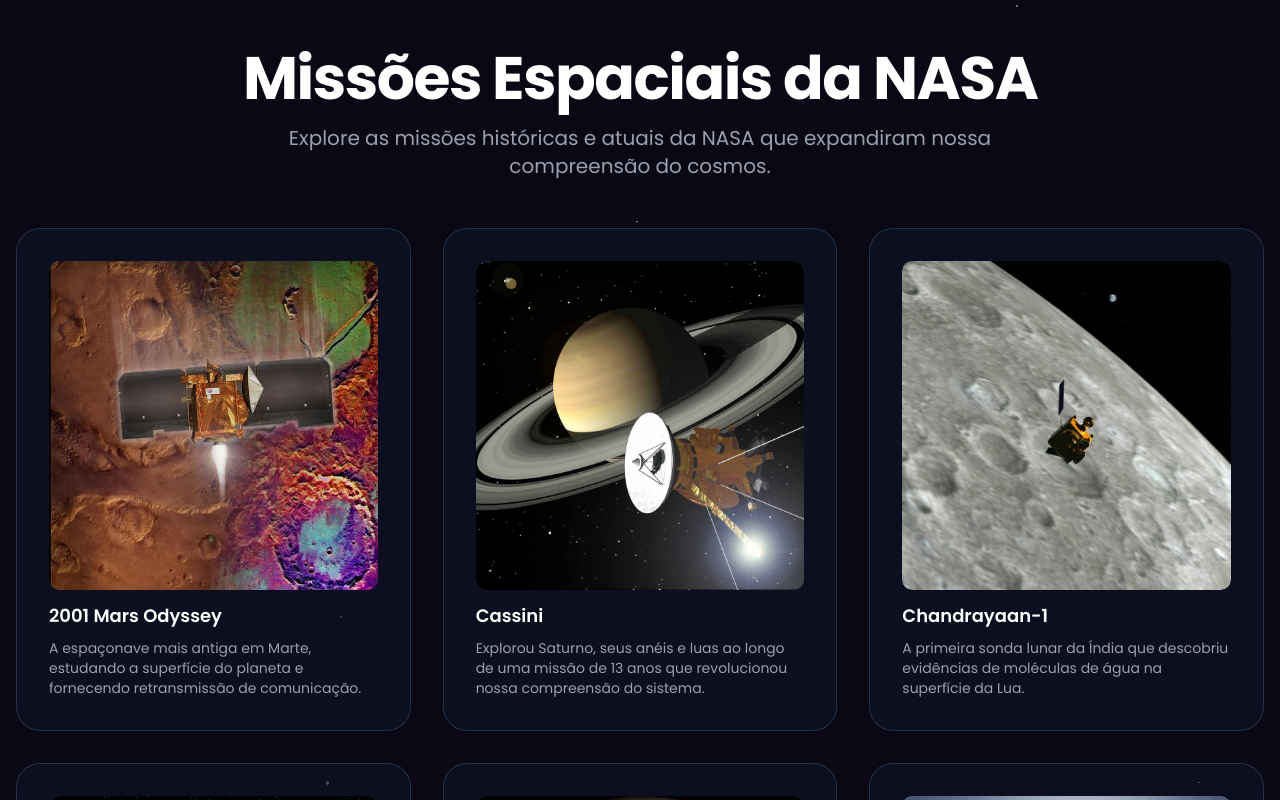
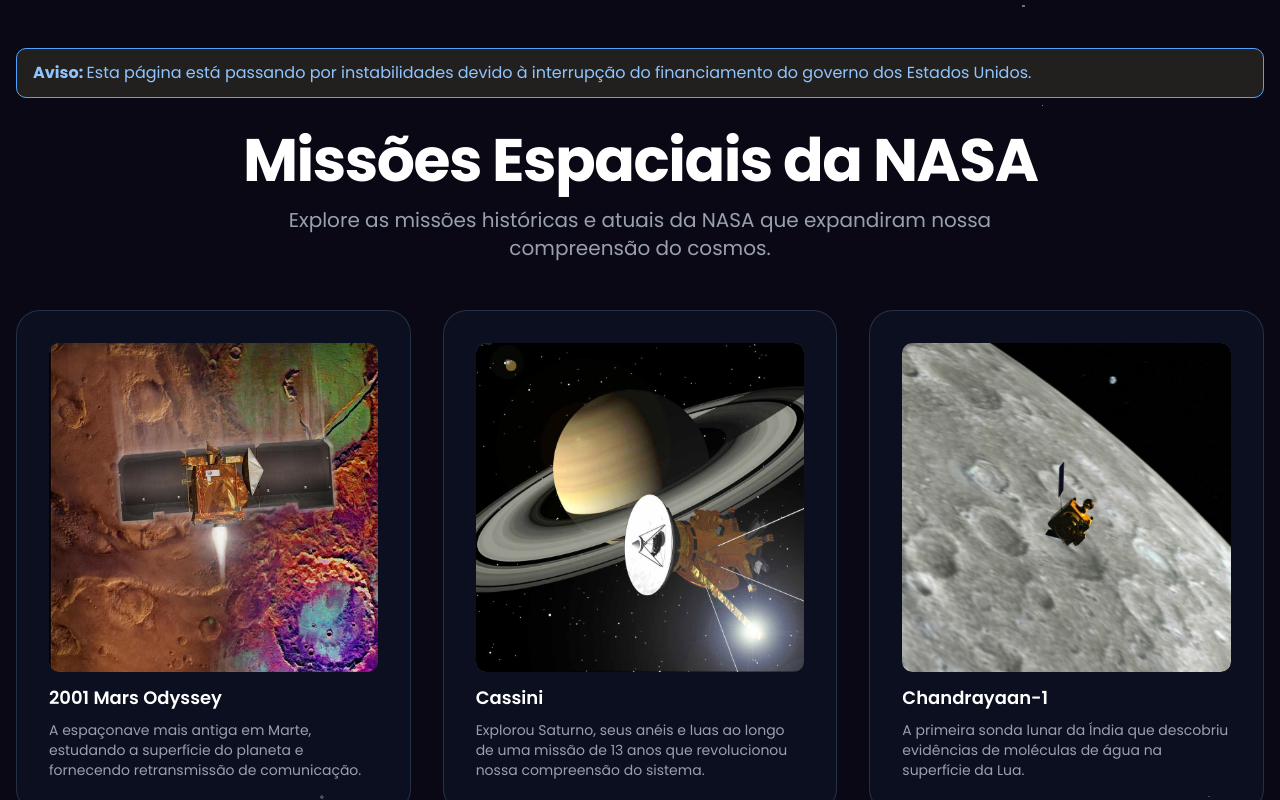
Before and after one commit to jvpg5/nasa-hackathon-front, a Next.js app: page /Missions in a window 1280 px wide. Shown: the top 800 px of the page. Built offline with nearby package versions, Linux system fonts and the light colour scheme.

Commit message:
Segurança

```diff
--- a/src/app/Missions/page.tsx
+++ b/src/app/Missions/page.tsx
@@ -29,6 +29,16 @@
         />
       </div>
       <main className="container mx-auto px-4 py-12 max-w-7xl z-10">
+        <div
+          className="bg-yellow-200/10 border border-blue-400 text-blue-300 px-4 py-3 rounded-lg relative mb-8"
+          role="alert"
+        >
+          <strong className="font-bold">Aviso: </strong>
+          <span className="block sm:inline">
+            Esta página está passando por instabilidades devido à interrupção do
+            financiamento do governo dos Estados Unidos.
+          </span>
+        </div>
         <section className="mb-16">
           <div className="text-center mb-12">
             <TextStyled text="Missões Espaciais da NASA" />
--- a/src/app/Planets/page.tsx
+++ b/src/app/Planets/page.tsx
@@ -11,11 +11,22 @@
 export default function PlanetsPage() {
   return (
     <main className="container mx-auto px-4 py-12 max-w-7xl">
+      <div
+        className="bg-yellow-200/10 border border-blue-400 text-blue-300 px-4 py-3 rounded-lg relative mb-8"
+        role="alert"
+      >
+        <strong className="font-bold">Aviso: </strong>
+        <span className="block sm:inline">
+          Esta página está passando por instabilidades devido à interrupção do
+          financiamento do governo dos Estados Unidos.
+        </span>
+      </div>
       <section className="mb-16">
         <div className="text-center mb-12">
           <TextStyled text=" Nosso Sistema Solar" />
           <p className="text-xl text-gray-400 max-w-3xl mx-auto">
-          Explore os planetas do nosso sistema solar e descubra suas características únicas.
+            Explore os planetas do nosso sistema solar e descubra suas
+            características únicas.
           </p>
         </div>
 
--- a/src/app/galery/page.tsx
+++ b/src/app/galery/page.tsx
@@ -83,8 +83,8 @@
   return (
     <>
       <Header />
-      <main className="container mx-auto px-4 py-8">
-        <h1 className="text-3xl font-bold mb-6">NASA Image Gallery</h1>
+      <main className="container mx-auto px-4 py-24">
+
 
         <ImageGallery
           query={query}
--- a/src/app/layout.tsx
+++ b/src/app/layout.tsx
@@ -10,8 +10,8 @@
 });
 
 export const metadata: Metadata = {
-  title: "Create Next App",
-  description: "Generated by create next app",
+  title: "  Space Vision",
+  description: "Space Vision",
 };
 
 export default function RootLayout({
--- a/src/components/galery/ImageGallery.tsx
+++ b/src/components/galery/ImageGallery.tsx
@@ -204,19 +204,7 @@
 
   return (
     <div className="w-full">
-      <div className="flex flex-wrap justify-between items-baseline gap-4 mb-6">
-        <h2 className="text-2xl font-bold text-gray-100">
-          NASA Images - <span className="capitalize">{query}</span>
-        </h2>
-        {data && (
-          <div className="text-sm text-gray-400">
-            <span>Total results: {data.response.numFound}</span>
-            <span className="ml-4">
-              Query time: {data.responseHeader.QTime}ms
-            </span>
-          </div>
-        )}
-      </div>
+
 
       {loading && (
         <div className="flex flex-col justify-center items-center h-64">
```
